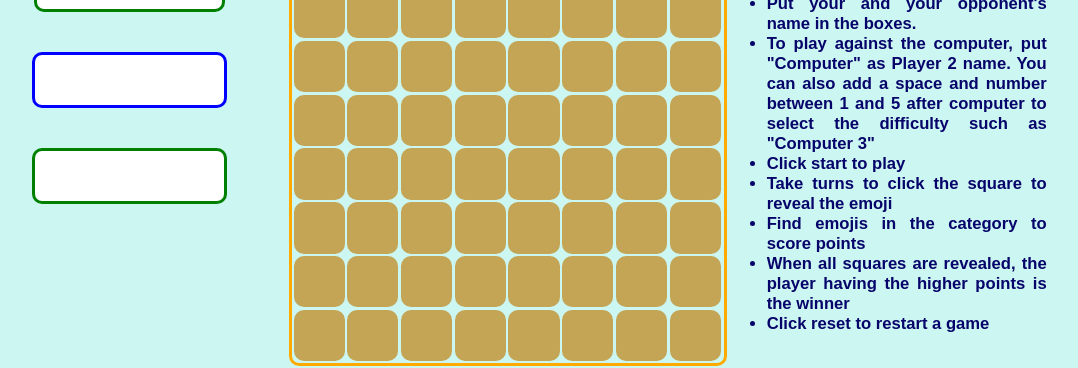
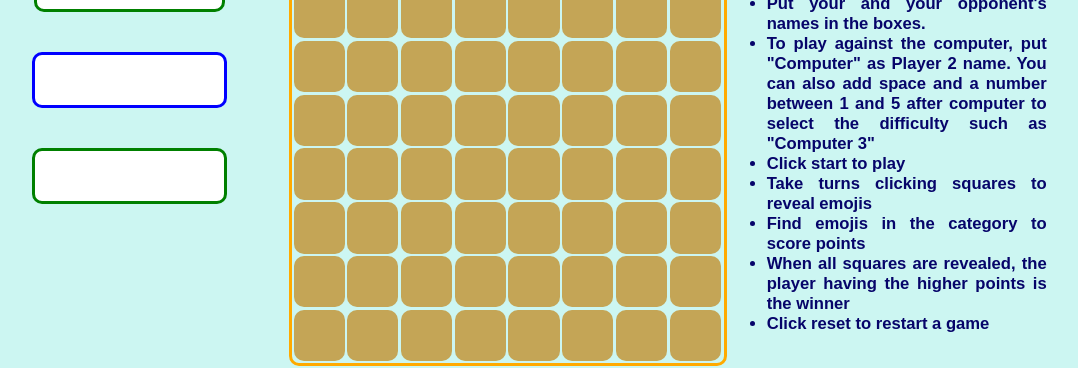
Before and after one commit to mousesaver/project-1, a plain HTML site: page index.html in a window 1280 px wide. Shown: the part 231-599 px from the top of the page, without its empty margins (132-1210 px from the left). Drawn offline with Linux system fonts and the light colour scheme; a web font is replaced by a local one.

Commit message:
Updated instruction

```diff
--- a/index.html
+++ b/index.html
@@ -45,10 +45,10 @@
                 <div>
                 <ul>
                     <li>Select a category </li>
-                    <li>Put your and your opponent's name in the boxes.</li>
-                    <li>To play against the computer, put "Computer" as Player 2 name. You can also add a space and number between 1 and 5 after computer to select the difficulty such as "Computer 3"</li>
+                    <li>Put your and your opponent's names in the boxes.</li>
+                    <li>To play against the computer, put "Computer" as Player 2 name. You can also add space and a number between 1 and 5 after computer to select the difficulty such as "Computer 3"</li>
                     <li>Click start to play</li>
-                    <li>Take turns to click the square to reveal the emoji</li>
+                    <li>Take turns clicking squares to reveal emojis</li>
                     <li>Find emojis in the category to score points</li>
                     <li>When all squares are revealed, the player having the higher points is the winner</li>
                     <li>Click reset to restart a game</li>
```
